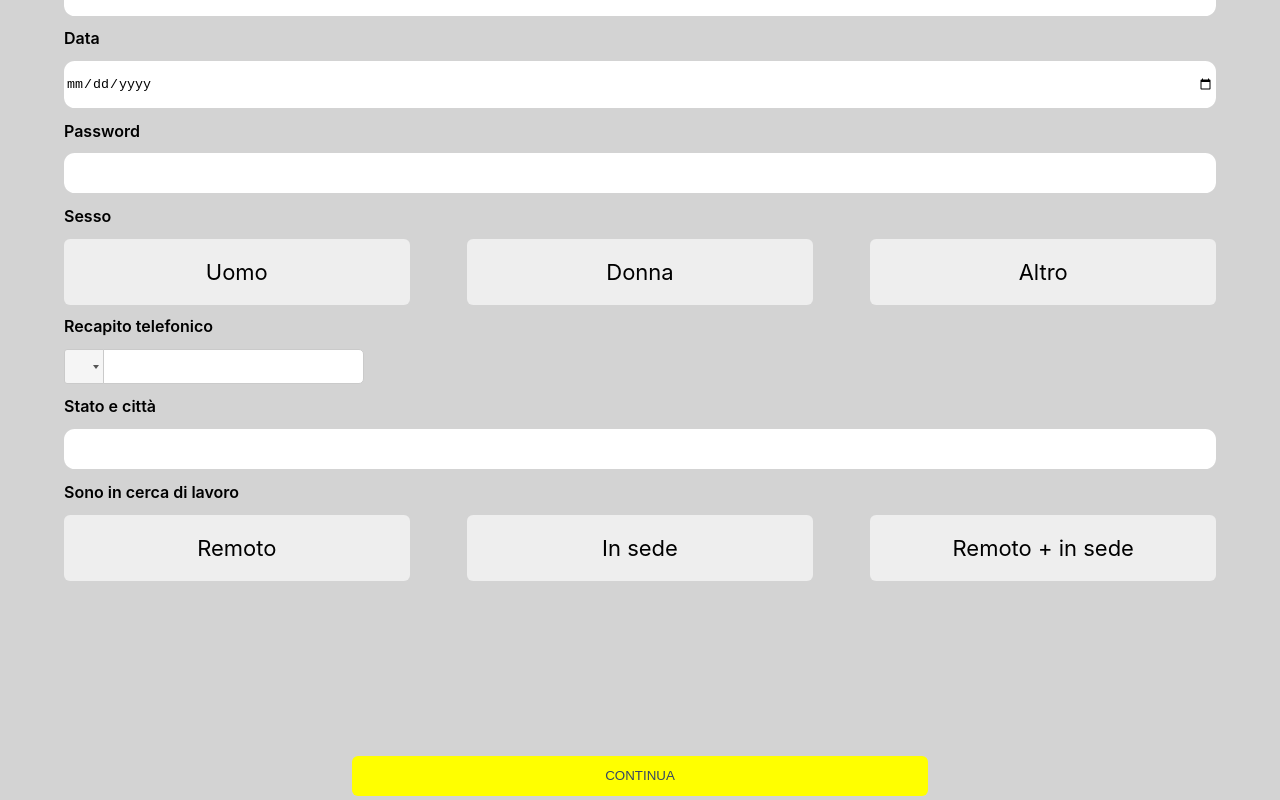
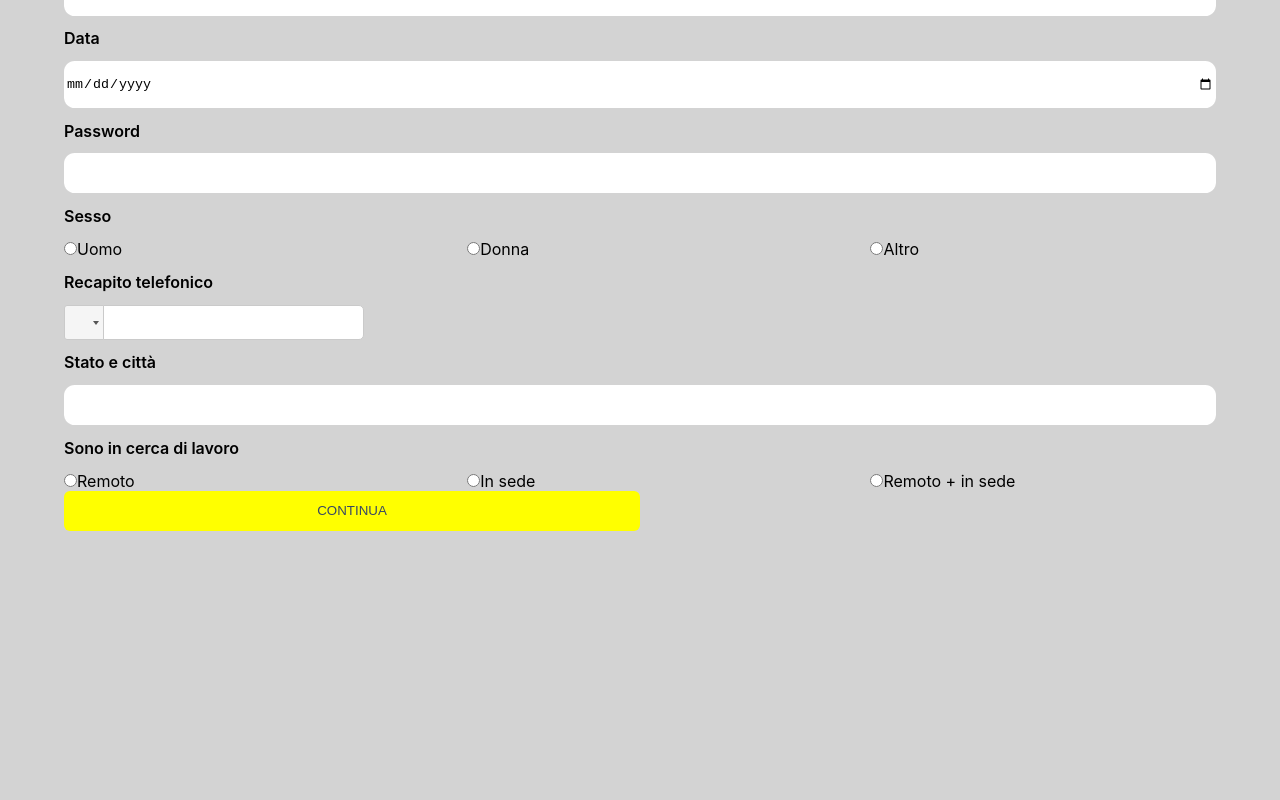
Before and after one commit to Emiliano-S/devmeet, a React (Create React App) app: page / in a window 1280 px wide. Shown: the part 2468-3268 px from the top of the page. After the commit the page ends 2999 px from the top, so only its background shows below. Built offline with nearby package versions, Linux system fonts and the light colour scheme; the HTML template or start-up script is replaced by a standard one.

Commit message:
Whatever

```diff
--- a/src/components/style/form.css
+++ b/src/components/style/form.css
@@ -1,41 +1,3 @@
-.container-radio-button {
-  display: flex;
-  position: relative;
-  padding-left: 35px;
-  margin-bottom: 12px;
-  cursor: pointer;
-  font-size: 22px;
-  -webkit-user-select: none;
-  -moz-user-select: none;
-  -ms-user-select: none;
-  user-select: none;
-  width: 100%;
-}
-.container-radio-button input {
-  position: absolute;
-  opacity: 0;
-  cursor: pointer;
-}
-.container-radio-button .checkmark-radio-button {
-  position: absolute;
-  display: flex;
-  top: 0;
-  left: 0;
-  background-color: #eee;
-  border-radius: 6px;
-  text-align: center;
-  align-items: center;
-  justify-content: center;
-}
-
-.container-radio-button:hover input ~ .checkmark-radio-button {
-  background-color: #ccc;
-}
-
-.container-radio-button input:checked ~ .checkmark-radio-button {
-  background-color: yellow;
-}
-
 body {
   background-color: lightgray;
 }
@@ -52,10 +14,9 @@ body {
 
 .option-container {
   width: 100%;
-  height: 4em;
+  height: auto;
   display: flex;
   flex-direction: row;
-  justify-content: space-between;
   gap: 5%;
 }
 
@@ -67,17 +28,4 @@ body {
   border-radius: 0.8em;
 }
 
-.container-continue-button {
-  display: flex;
-  flex-direction: row;
-  width: 100%;
-  height: 3rem;
-  margin: auto;
-  justify-content: center;
-  text-align: center;
-  align-items: center;
-  margin-top: 15%;
-  padding: auto;
-}
-
 /*# sourceMappingURL=form.css.map */
```
Also changed, not shown: 1 other file (tests, documents, lock files or other folders).
